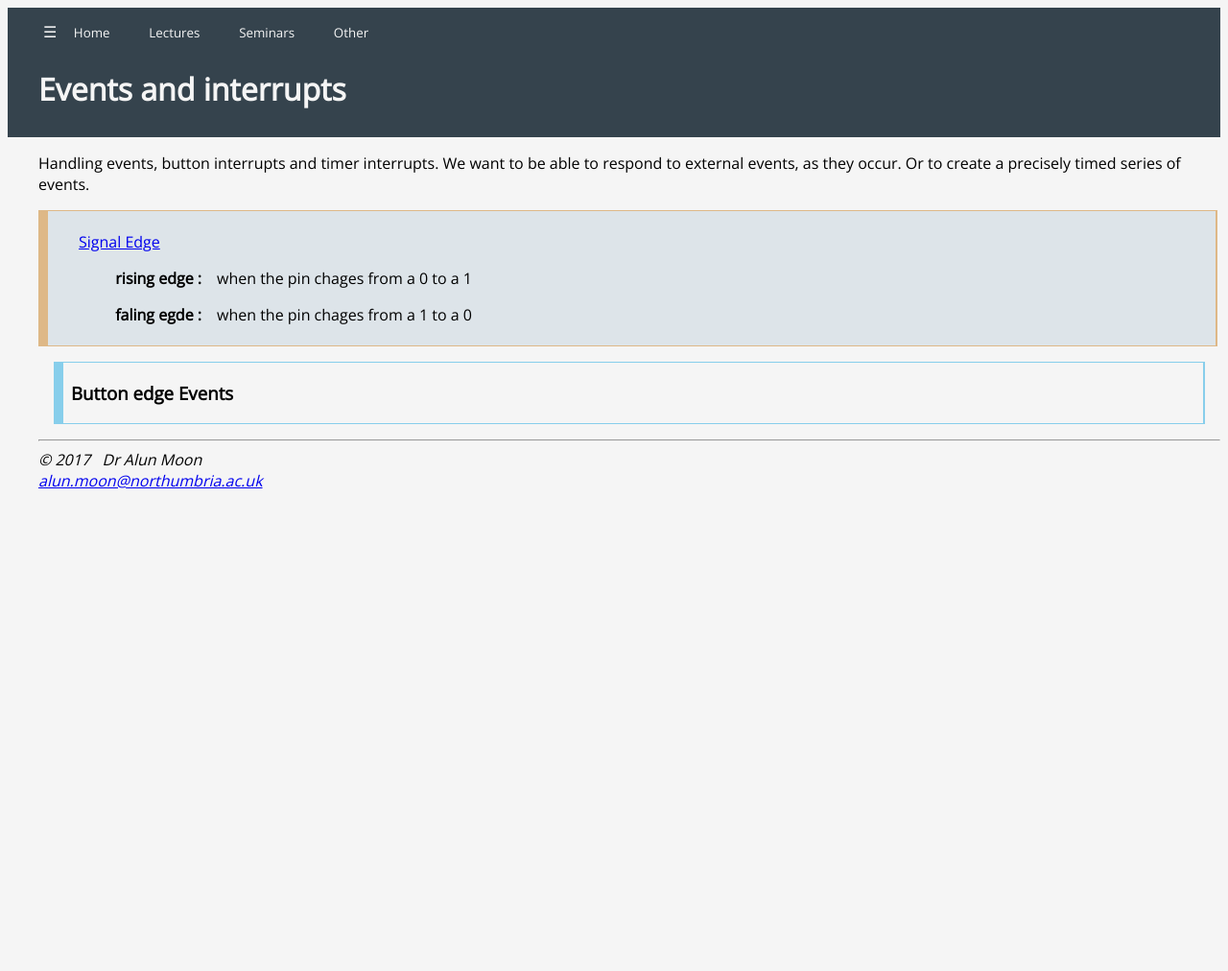
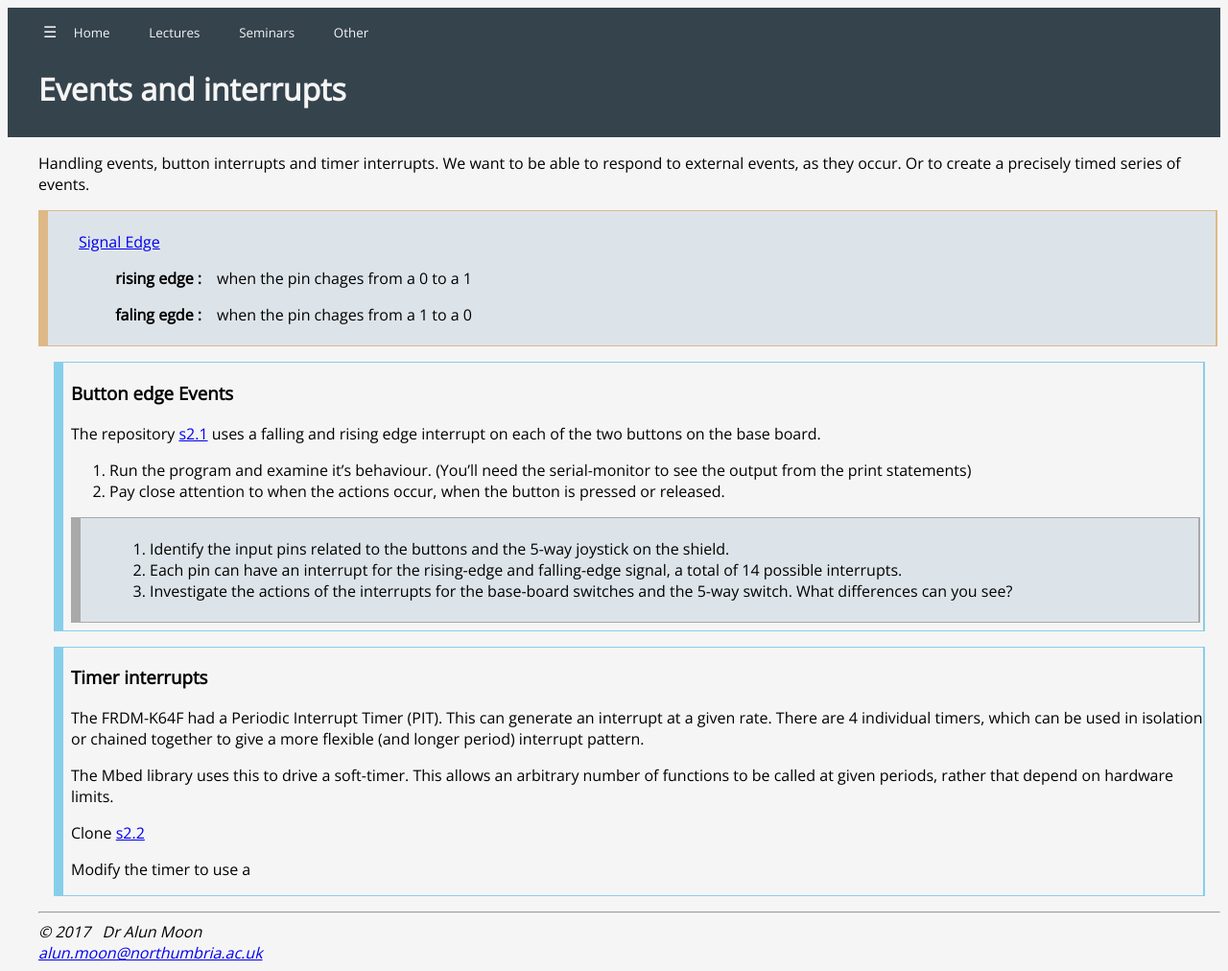
Before and after one commit to kf5011/kf5011.github.io, a Jekyll site: the page built from _seminars/02.md, in a window 1280 px wide. Shown: the whole page at 96% size. Built offline with Jekyll 4.4.1, drawn with Linux system fonts in a browser that asks for light colours; before the commit the page ends 900 px from its top, so only the background shows below that.

Commit message:
seminar 2

```diff
--- a/_seminars/02.md
+++ b/_seminars/02.md
@@ -30,5 +30,26 @@ Or to create a precisely timed series of events.
 
 <section class="exercise">
 ### Button edge Events
+The repository [s2.1](https://github.com/kf5011/s2.1) uses a falling and rising edge interrupt on each of the two buttons on the base board.
+
+1. Run the program and examine it's behaviour.  (You'll need the serial-monitor to see the output from the print statements)
+2. Pay close attention to when the actions occur, when the button is pressed or released.
+
+<section class="question">
+1. Identify the input pins related to the buttons and the 5-way joystick on the shield.
+2. Each pin can have an interrupt for the rising-edge and falling-edge signal, a total of 14 possible interrupts.
+3. Investigate the actions of the interrupts for the base-board switches and the 5-way switch.  What differences can you see?
+</section>
+</section>
+
+<section class="exercise">
+### Timer interrupts
+The FRDM-K64F had a Periodic Interrupt Timer (PIT).  This can generate an interrupt at a given rate.  There are 4 individual timers, which can be used in isolation or chained together to give a more flexible (and longer period) interrupt pattern.
+
+The Mbed library uses this to drive a soft-timer.  This allows an arbitrary number of functions to be called at given periods, rather that depend on hardware limits.
+
+Clone [s2.2](https://github.com/kf5011/s2.2)
+
+Modify the timer to use a
 
 </section>
```
